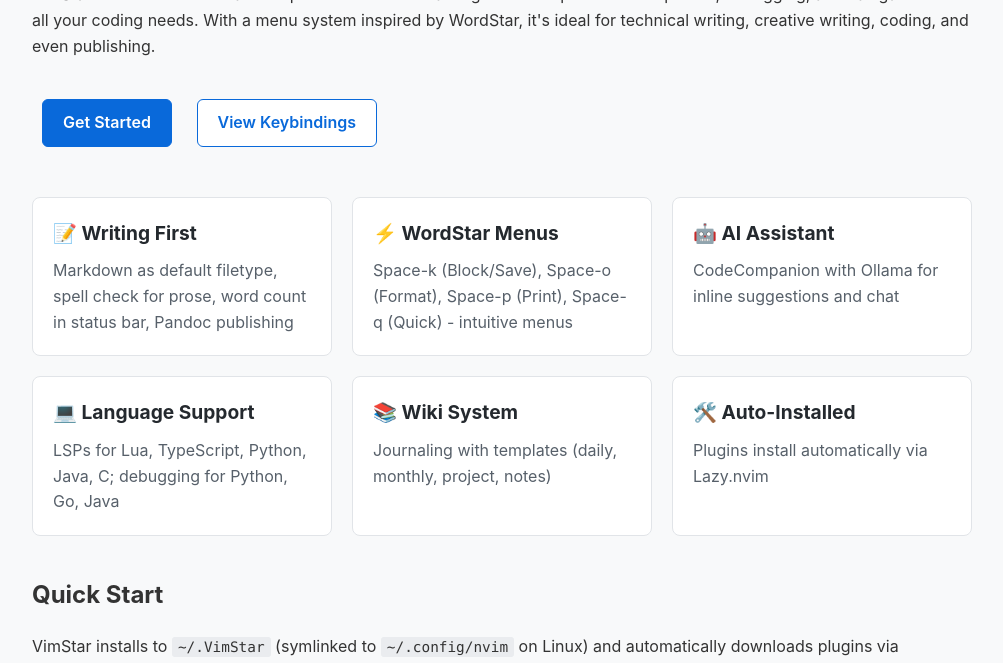
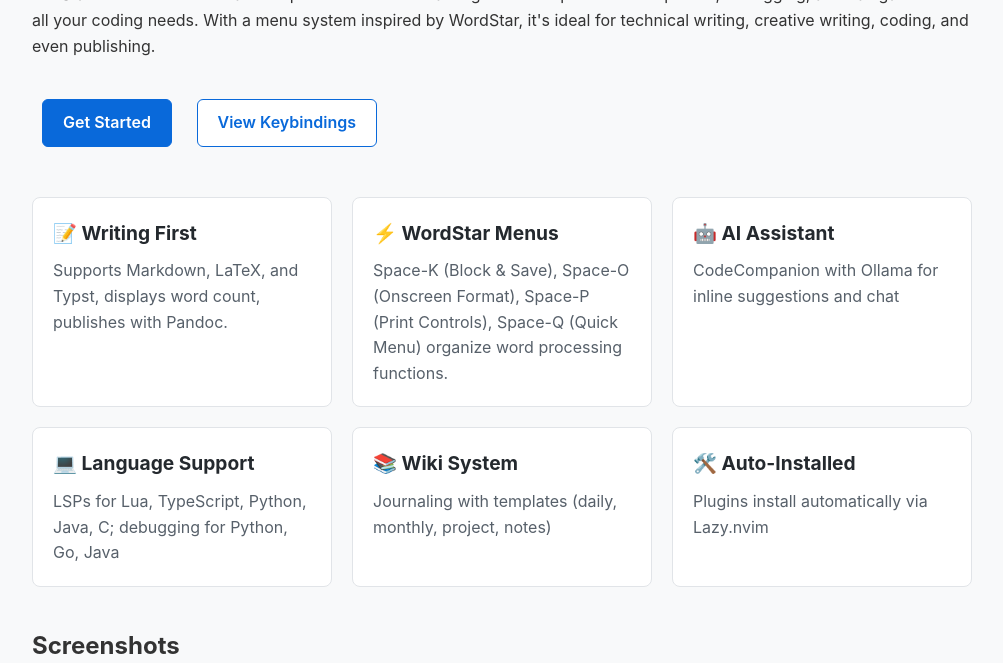
Before and after one commit to sez11a/VimStar, a Jekyll site: the page built from site/index.md, in a window 1280 px wide and 1400 px high, scrolled down 485 px. Shown: the top 663 px of the window, without its empty margins (138-1141 px from the left). Built offline with Jekyll 4.4.1, drawn with Linux system fonts in a browser that asks for light colours; some of the changed text lies outside the part shown.

Commit message:
Wordsmith index.md

```diff
--- a/site/index.md
+++ b/site/index.md
@@ -10,7 +10,7 @@
   <p>VimStar turns Neovim into a word processor while retaining Neovim's powerful completion, debugging, and navigation for all your coding needs. With a menu system inspired by WordStar, it's ideal for technical writing, creative writing, coding, and even publishing.</p>
 
   <div class="quick-actions">
-    <a href="/install" class="btn btn-primary">Get Started</a>
+    <a href="./install/" class="btn btn-primary">Get Started</a>
     <a href="/keybindings" class="btn btn-secondary">View Keybindings</a>
   </div>
 </div>
@@ -18,11 +18,11 @@
 <div class="features">
   <div class="feature-card">
     <h3>📝 Writing First</h3>
-    <p>Markdown as default filetype, spell check for prose, word count in status bar, Pandoc publishing</p>
+    <p>Supports Markdown, LaTeX, and Typst, displays word count, publishes with Pandoc.</p>
   </div>
   <div class="feature-card">
     <h3>⚡ WordStar Menus</h3>
-    <p>Space-k (Block/Save), Space-o (Format), Space-p (Print), Space-q (Quick) - intuitive menus</p>
+    <p>Space-K (Block & Save), Space-O (Onscreen Format), Space-P (Print Controls), Space-Q (Quick Menu) organize word processing functions.</p>
   </div>
   <div class="feature-card">
     <h3>🤖 AI Assistant</h3>
@@ -42,69 +42,6 @@
   </div>
 </div>
 
-<h2>Quick Start</h2>
-
-<p>VimStar installs to <code>~/.VimStar</code> (symlinked to <code>~/.config/nvim</code> on Linux) and automatically downloads plugins via Lazy.nvim.</p>
-
-<h3>Linux/macOS</h3>
-<pre><code>curl -sLf https://raw.githubusercontent.com/sez11a/VimStar/master/install-vimstar.sh | bash</code></pre>
-
-<h3>Windows</h3>
-<pre><code>Set-ExecutionPolicy Bypass -Scope Process -Force
- irm https://raw.githubusercontent.com/sez11a/VimStar/master/install-vimstar.ps1 | iex</code></pre>
-
-<h3>After Installation</h3>
-<p>Run <code>nvim</code> to finish setup. Plugins download automatically via Lazy.nvim.</p>
-
-<h2>Documentation</h2>
-
-<ul class="docs-list">
-  <li><a href="/install">Installation</a> - Get started in 30 seconds</li>
-  <li><a href="/quickstart">Quick Start</a> - Your first 5 minutes</li>
-  <li><a href="/keybindings">Keybindings</a> - Complete reference</li>
-  <li><a href="/writing">Writing</a> - Markdown, Pandoc, live preview</li>
-  <li><a href="/coding">Coding</a> - LSP, debugging, AI assistant</li>
-  <li><a href="/wiki">Wiki System</a> - Journaling with templates</li>
-  <li><a href="/customization">Customization</a> - Make it yours</li>
-  <li><a href="/troubleshooting">Troubleshooting</a> - Common issues and solutions</li>
-</ul>
-
-<h2>WordStar Heritage</h2>
-
-<p>VimStar borrows the menu system from the 1980s word processor that defined keyboard shortcuts for generations of writers.</p>
-
-<table class="wordstar-table">
-  <thead>
-    <tr>
-      <th>WordStar</th>
-      <th>VimStar (Space prefix)</th>
-      <th>Function</th>
-    </tr>
-  </thead>
-  <tbody>
-    <tr>
-      <td><code>Ctrl-K</code></td>
-      <td><code>&lt;leader&gt;k</code></td>
-      <td>Block and Save (buffers, save, quit)</td>
-    </tr>
-    <tr>
-      <td><code>Ctrl-O</code></td>
-      <td><code>&lt;leader&gt;o</code></td>
-      <td>Onscreen Format (format, actions, preview)</td>
-    </tr>
-    <tr>
-      <td><code>Ctrl-P</code></td>
-      <td><code>&lt;leader&gt;p</code></td>
-      <td>Print Controls (Pandoc publishing)</td>
-    </tr>
-    <tr>
-      <td><code>Ctrl-Q</code></td>
-      <td><code>&lt;leader&gt;q</code></td>
-      <td>Quick Menu (plugins, debugging)</td>
-    </tr>
-  </tbody>
-</table>
-
 <h2>Screenshots</h2>
 
 <div class="screenshots">
```
Also changed, not shown: 1 other file.
